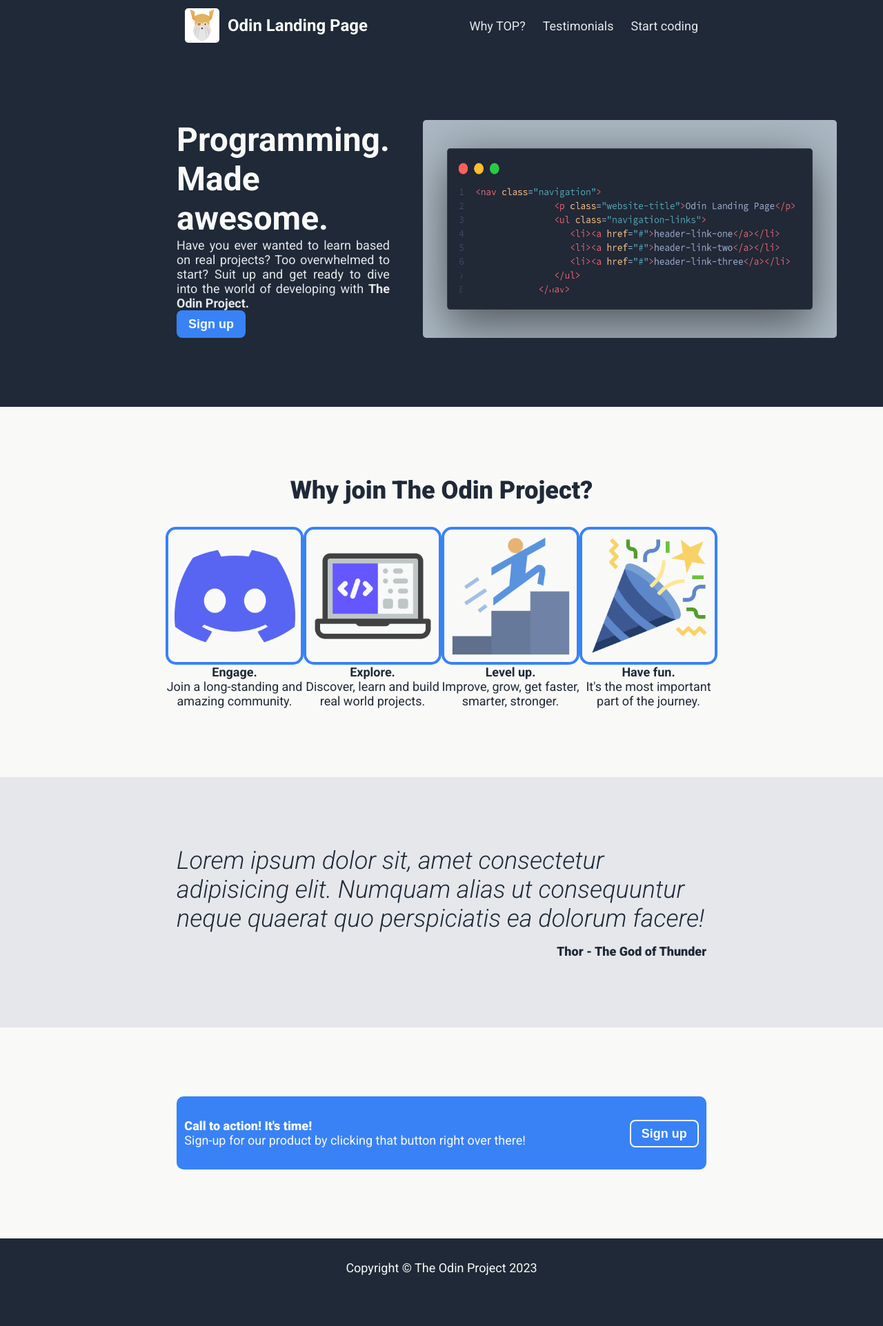
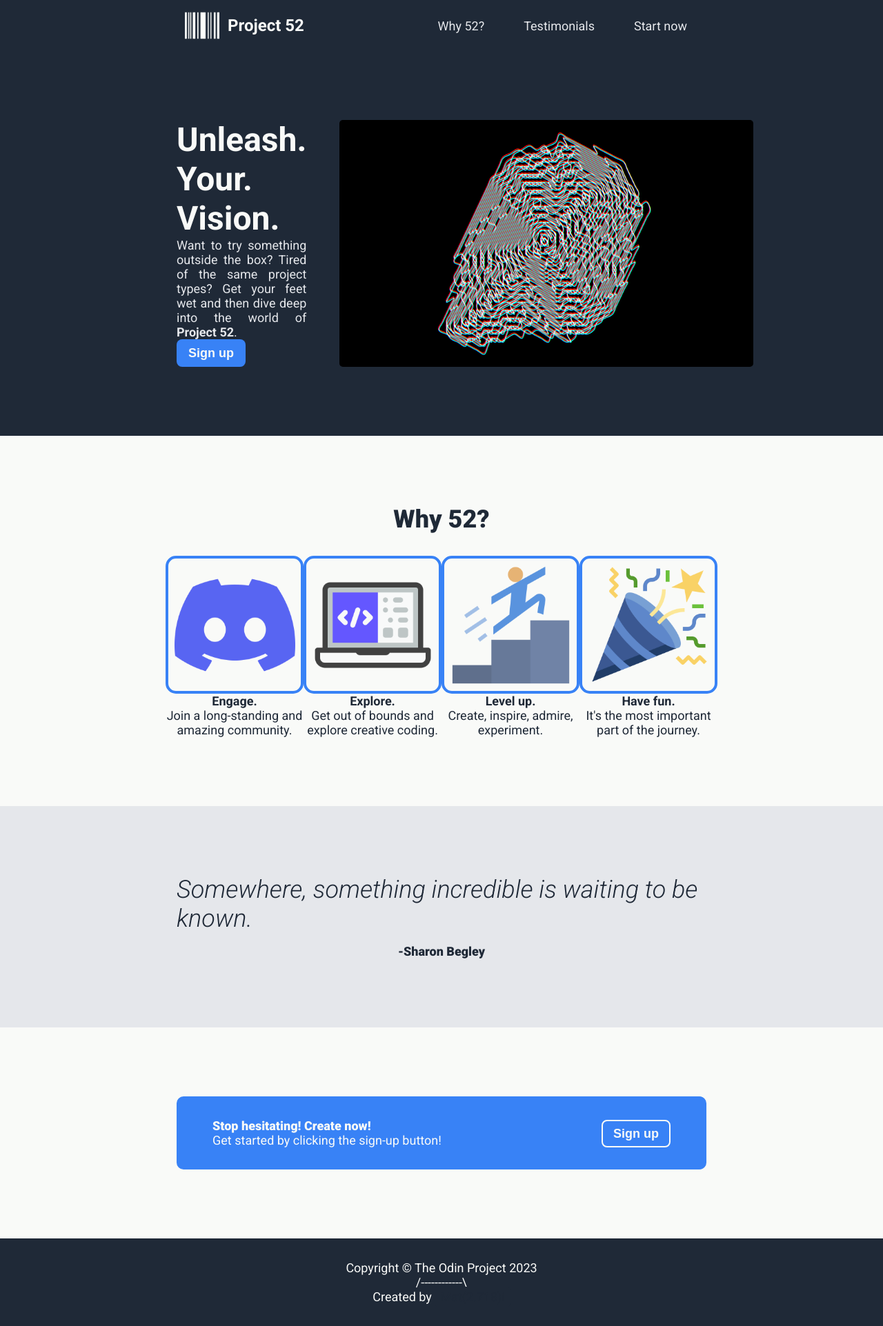
Before and after one commit to matei-george/odin-landing-page, a plain HTML site: page index.html in a window 1280 px wide. Shown: the whole page at 69% size. Before the commit the page ends 1881 px from the top, so only its background shows below. Drawn offline with Linux system fonts and the light colour scheme.

Commit message:
Update the following - change mark-up to adapt to desired project - update CSS styling to support changed markup - delete unused images from img directory - add new images to img directory

```diff
--- a/index.html
+++ b/index.html
@@ -6,7 +6,8 @@
       <meta charset="UTF-8" />
       <meta name="viewport" content="width=device-width, initial-scale=1.0" />
       <link rel="stylesheet" href="style.css" />
-      <title>Odin Landing Page</title>
+      <link rel="shortcut icon" href="img/bar-code.png" type="image/x-icon" />
+      <title>project.52</title>
    </head>
    <body>
       <main class="main-wrapper">
@@ -14,32 +15,31 @@
             <div class="top-content">
                <nav class="navigation">
                   <div class="logo-title">
-                     <img src="img/odin-logo.png" alt="The Odin Project logo" class="website-logo__image" />
-                     <p class="website-logo">Odin Landing Page</p>
+                     <img src="img/bar-code.png" alt="The Odin Project logo" class="website-logo__image" />
+                     <p class="website-logo">Project 52</p>
                   </div>
                   <ul class="navigation-links">
-                     <li><a href="#benefits">Why TOP?</a></li>
+                     <li><a href="#benefits">Why 52?</a></li>
                      <li><a href="#testimonials">Testimonials</a></li>
-                     <li><a href="#call-to-action">Start coding</a></li>
+                     <li><a href="#call-to-action">Start now</a></li>
                   </ul>
                </nav>
                <div class="webpage-title">
                   <div class="left-title">
-                     <h1 class="website-title">Programming. Made awesome.</h1>
+                     <h1 class="website-title">Unleash. Your. Vision.</h1>
                      <p>
-                        Have you ever wanted to learn based on real projects? Too overwhelmed to start? Suit up and get ready to dive into the world
-                        of developing with
-                        <strong> The Odin Project.</strong>
+                        Want to try something outside the box? Tired of the same project types? Get your feet wet and then dive deep into the world of
+                        <strong>Project 52</strong>.
                      </p>
                      <button class="sign-up">Sign up</button>
                   </div>
-                  <img src="img/code.png" alt="code on the screen" />
+                  <img src="img/creative-coding.png" alt="code on the screen" />
                </div>
             </div>
          </section>
          <section class="top-mid-section" id="benefits">
             <div class="top-mid-content">
-               <h2 class="secondary-header">Why join The Odin Project?</h2>
+               <h2 class="secondary-header">Why 52?</h2>
                <div class="gallery">
                   <div class="gallery-item">
                      <div class="gallery-item__image">
@@ -51,14 +51,14 @@
                      <div class="gallery-item__image">
                         <img src="img/programing.png" alt="Programming icon" />
                      </div>
-                     <p class="gallery-item__description"><strong>Explore.</strong><br />Discover, learn and build real world projects.</p>
+                     <p class="gallery-item__description"><strong>Explore.</strong><br />Get out of bounds and explore creative coding.</p>
                   </div>
 
                   <div class="gallery-item">
                      <div class="gallery-item__image">
                         <img src="img/growth.png" alt="Level up icon" />
                      </div>
-                     <p class="gallery-item__description"><strong>Level up.</strong><br />Improve, grow, get faster, smarter, stronger.</p>
+                     <p class="gallery-item__description"><strong>Level up.</strong><br />Create, inspire, admire, experiment.</p>
                   </div>
                   <div class="gallery-item">
                      <div class="gallery-item__image">
@@ -71,25 +71,26 @@
          </section>
          <section class="center-mid-section" id="testimonials">
             <div class="center-mid-content">
-               <p class="quote">
-                  Lorem ipsum dolor sit, amet consectetur adipisicing elit. Numquam alias ut consequuntur neque quaerat quo perspiciatis ea dolorum
-                  facere!
-               </p>
-               <p class="quote-author">Thor - The God of Thunder</p>
+               <p class="quote">Somewhere, something incredible is waiting to be known.</p>
+               <p class="quote-author">-Sharon Begley</p>
             </div>
          </section>
          <section class="bottom-mid-section" id="call-to-action">
             <div class="bottom-mid-content">
                <div class="call-to-action-wrapper">
                   <div class="call-to-action-content">
-                     <p class="call-to-action__title">Call to action! It's time!</p>
-                     <p class="call-to-action__description">Sign-up for our product by clicking that button right over there!</p>
+                     <p class="call-to-action__title">Stop hesitating! Create now!</p>
+                     <p class="call-to-action__description">Get started by clicking the sign-up button!</p>
                   </div>
                   <button class="sign-up call-to-action__button">Sign up</button>
                </div>
             </div>
          </section>
-         <footer class="main-footer">Copyright &copy; The Odin Project 2023</footer>
+         <footer class="main-footer">
+            <p>Copyright &copy; The Odin Project 2023</p>
+            <p>/------------\</p>
+            <p>Created by <a href="https://github.com/matei-george/odin-landing-page"> Mat&lpar;2.718&rpar;i</a></p>
+         </footer>
       </main>
    </body>
 </html>
--- a/style.css
+++ b/style.css
@@ -17,13 +17,14 @@
    margin: 0;
    padding: 0;
    box-sizing: border-box;
+   user-select: none;
 }
 body {
    font-family: "Roboto", sans-serif;
    background-color: var(--dark-blue-background);
    font-size: 18px;
    color: var(--main-text);
-   width: 100vw;
+   width: 100%;
    height: 100vh;
 }
 /* Setting the flex */
@@ -83,6 +84,7 @@ body {
 .website-logo__image {
    width: 50px;
    border-radius: 5px;
+   filter: invert();
 }
 .navigation-links {
    list-style: none;
@@ -90,14 +92,18 @@ body {
    align-items: center;
    gap: 25px;
 }
-/* TODO -> LVHA change colors and add transitions */
+
 .navigation-links li a:link,
 .navigation-links li a:visited,
 .navigation-links li a:hover,
 .navigation-links li a:active {
+   padding: 4px 16px;
    text-decoration: none;
    color: var(--secondary-text);
+   border-radius: 5px;
+   transition: all 500ms;
 }
+
 .webpage-title {
    display: flex;
    justify-content: space-between;
@@ -124,6 +130,7 @@ body {
    background-color: var(--button);
    font-size: 18px;
    font-weight: 700;
+   transition: all 500ms;
 }
 .webpage-title img {
    width: 600px;
@@ -143,13 +150,16 @@ body {
 }
 .gallery {
    display: flex;
-   justify-content: space-evenly;
+   justify-content: space-around;
 }
 .gallery-item {
    display: flex;
    flex-flow: column wrap;
    align-items: center;
    flex: 0 0 75px;
+}
+.gallery-item:hover {
+   filter: blur(0);
 }
 .gallery-item__image {
    width: 200px;
@@ -173,7 +183,7 @@ body {
 .center-mid-content {
    display: flex;
    flex-flow: column nowrap;
-   align-items: flex-end;
+   align-items: center;
    gap: 16px;
 }
 
@@ -216,14 +226,32 @@ body {
 .main-footer {
    padding: 32px 0;
    display: flex;
+   flex-flow: column nowrap;
    justify-content: center;
    align-items: center;
-   text-align: center;
+}
+
+.main-footer a:link,
+.main-footer a:visited,
+.main-footer a:active {
+   padding: 4px 8px;
+   text-decoration: none;
+   background-color: var(--dark-blue-background);
+   color: var(--dark-blue-background);
+   border-radius: 5px;
+}
+.main-footer a:hover {
+   color: var(--dark-blue-background);
+   background-color: var(--secondary-text);
+   transition: all 300ms;
 }
 
 /* Button states */
 button:hover {
    cursor: pointer;
+   background-color: var(--main-text);
+   color: var(--button);
+   transition: all 500ms;
 }
 
 /* Section padding */
@@ -233,3 +261,10 @@ button:hover {
 .bottom-mid-content {
    padding: 100px 0;
 }
+
+/* Nav links states */
+.navigation-links li a:hover {
+   background-color: var(--secondary-text);
+   color: var(--information-header);
+   transition: all 300ms;
+}
```
Also changed, not shown: img/bar-code.png (added), img/code.png (deleted), img/colors-and-fonts.png (deleted), img/creative-coding.png (added), img/desired-outcome.png (deleted), img/odin-logo.png (deleted), img/performance.png (deleted), img/web-development.png (deleted), 1 other file.
